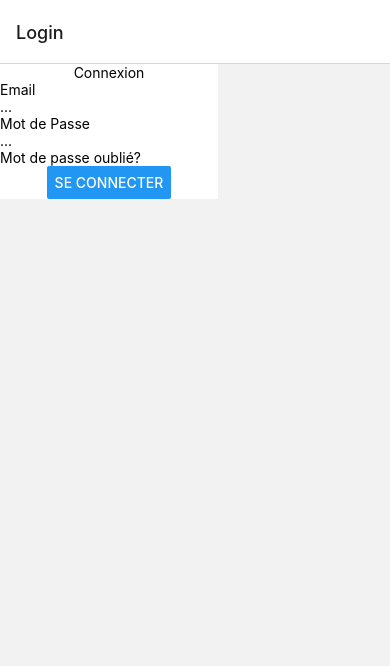
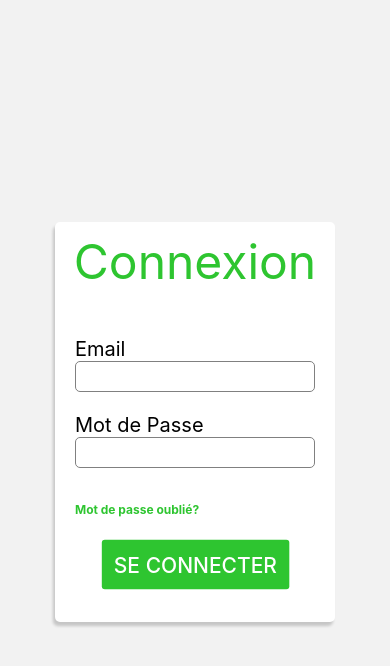
Before and after one commit to augcolas/MonVehiculeInfo, a React Native app in the folder front/: screen /Login in a window 390 px wide. Shown: the top 666 px of the page. Built offline with nearby package versions, Linux system fonts and the light colour scheme.

Commit message:
style login & spinner

```diff
--- a/front/components/loginForm.js
+++ /dev/null
@@ -1,126 +0,0 @@
-import { StyleSheet, Text, TextInput, View, Button } from "react-native";
-import { React, useEffect, useState } from "react";
-import { checkPassword, getUserByEmail, getUsers } from "../services/user.service";
-import { useAuth } from "../context/Auth";
-
-export default function LoginForm() {
-
-  const [email, setEmail] = useState("");
-  const [password, setPassword] = useState("");
-  const [error, setError] = useState();
-  const [passwordCheck, setPasswordCheck] = useState("");
-
-  const { logIn } = useAuth();
-
-  async function logUser(e) {
-    e.preventDefault();
-    try {
-      const user = await getUserByEmail(email);
-      if (user) {
-        const res = await checkPassword(user.id, password);
-        if (res.result === true) {
-          logIn(user);
-        } else {
-          setError('Le mot de passe est incorrect')
-        }
-      }
-    } catch (e) {
-      setError("L'utilisateur n'existe pas")
-    }
-  }
-
-
-  return (
-    <View style={styles.form}>
-
-      <View>
-        <Text>Connexion</Text>
-      </View>
-
-      <View>
-        <Text>Email</Text>
-        <TextInput
-          isRequired
-          placeholder={"..."}
-          onChangeText={(email) => setEmail(email)}
-          value={email}
-        ></TextInput>
-      </View>
-
-      <View>
-        <Text>Mot de Passe</Text>
-        <TextInput
-          isRequired
-          placeholder={"..."}
-          secureTextEntry={true}
-          onChangeText={(password) => setPassword(password)}
-          value={password}
-        ></TextInput>
-        <Text >Mot de passe oublié?</Text>
-        {error && (<Text>{error}</Text>)}
-      </View>
-
-      <Button title="Se Connecter" onPress={logUser} />
-
-    </View>
-  );
-}
-
-
-
-const styles = StyleSheet.create({
-  form: {
-    margin: 0,
-    position: "absolute",
-    backgroundColor: "#ffffff",
-    alignItems: "center",
-  },
-});
-
-/*
-  title: {
-    fontSize: "3em",
-    fontStyle: "bold",
-    marginBottom: "6vh",
-    color: "#180033",
-    fontFamily: "Helvetica Neue",
-  },
-  container: {
-    marginBottom: "2em",
-    minWidth: "100%",
-  },
-  subtitle: {
-    fontSize: "1.5em",
-    color: "#180033",
-    fontFamily: "Helvetica Neue",
-  },
-  field: {
-    fontSize: "1em",
-    backgroundColor: "#ececec",
-    padding: "2px",
-    paddingHorizontal: "5px",
-    width: "auto",
-    marginBottom: "0.5em",
-    borderRadius: "5px",
-  },
-  pwd: {
-    marginBottom: "4em",
-    fontStyle: "italic",
-    textAlign: "center",
-    fontFamily: "Helvetica Neue",
-  },
-  error: {
-    color: 'red'
-  },
-  submit: {
-    maxWidth: "60%",
-    color: "white",
-    backgroundColor: "#58A1D9",
-    border: "1px solid white",
-    borderRadius: "5px",
-    padding: "0.8em",
-    textAlign: "center",
-    alignSelf: "center",
-    fontFamily: "Helvetica Neue",
-  },
-  */
--- a/front/mainApp.js
+++ b/front/mainApp.js
@@ -28,7 +28,7 @@ export default function MainApp() {
             {isLoggedIn && <Tabs></Tabs>}
             {!isLoggedIn &&
                 <Stack.Navigator>
-                    <Stack.Screen name="Login" component={LoginScreen}/>
+                    <Stack.Screen options={{headerShown: false}} name="Login" component={LoginScreen}/>
                 </Stack.Navigator>
             }
        </>)
--- a/front/screens/Auth/LoginScreen.js
+++ b/front/screens/Auth/LoginScreen.js
@@ -1,26 +1,146 @@
-import React from "react";
-import {Button, StyleSheet, Text, View} from "react-native";
+import {ActivityIndicator, Button, StyleSheet, Text, TextInput, View} from "react-native";
 import {useAuth} from "../../context/Auth";
-import LoginForm from "../../components/loginForm";
+import {useState} from "react";
+import {checkPassword, getUserByEmail} from "../../services/user.service";
+import Spinner from 'react-native-loading-spinner-overlay';
 
 export default function LoginScreen() {
-    const {logIn, logout} = useAuth();
+
+    const [email, setEmail] = useState("");
+    const [password, setPassword] = useState("");
+    const [error, setError] = useState();
+    const [loading, setLoading] = useState(false);
+
+    const {logIn} = useAuth();
+
+    async function logUser(e) {
+        e.preventDefault();
+        try {
+            setLoading(true);
+            const user = await getUserByEmail(email);
+            if (user) {
+                const res = await checkPassword(user.id, password);
+                if (res.result === true) {
+                    logIn(user);
+                } else {
+                    setLoading(false);
+                    setError('Le mot de passe est incorrect')
+                }
+            }
+        } catch (e) {
+            setLoading(false);
+            setError("L'utilisateur n'existe pas")
+        }
+    }
 
 
-    const handleLoginPress = () => {
-        logIn({name: "MONCACA", email:"MON BEBE"});
-    };
+    return (
 
-    return (
         <View style={styles.container}>
-            <LoginForm></LoginForm>
-            {/*<Button title="Se connecter" onPress={handleLoginPress}/>*/}
+            {loading && <ActivityIndicator size='large' color='#000' style={styles.activityIndicator} /> }
+            <View style={styles.container_login}>
+                <Text style={styles.title}>Connexion</Text>
+                {error && (<Text style={styles.error}>{error}</Text>)}
+                <View style={styles.container_inputs}>
+                    <View style={styles.input}>
+                        <Text style={styles.label}>Email</Text>
+                        <TextInput
+                            style={styles.textInput}
+                            isRequired
+                            onChangeText={(email) => setEmail(email)}
+                            value={email}
+                            editable={!loading}
+                        ></TextInput>
+                    </View>
+                    <View style={styles.input}>
+                        <Text style={styles.label}>Mot de Passe</Text>
+                        <TextInput style={styles.textInput}
+                                   isRequired
+                                   secureTextEntry={true}
+                                   onChangeText={(password) => setPassword(password)}
+                                   value={password}
+                                   editable={!loading}
+                        ></TextInput>
+                    </View>
+                    <Text style={styles.forgotPassword}>Mot de passe oublié?</Text>
+                </View>
+
+
+
+                <View style={styles.container_buttons}>
+                    <Button color={"#2ec530"} title="Se Connecter" onPress={logUser}/>
+                </View>
+            </View>
         </View>
     );
 }
 
+
 const styles = StyleSheet.create({
     container: {
-        backgroundColor: "#000"
-    }
+        height: "100%",
+        display: "flex",
+        alignItems: "center",
+        justifyContent: "center"
+    },
+    container_login: {
+        backgroundColor: "#fff",
+        borderRadius: 5,
+        display: "flex",
+        alignItems: "center",
+        padding: 10,
+        height: 400,
+        width: 280,
+        shadowOffset: {width: -2, height: 4},
+        shadowColor: '#171717',
+        shadowOpacity: 0.2,
+        shadowRadius: 3,
+    },
+    container_inputs: {
+        flex: 2,
+        display: "flex"
+    },
+    container_buttons: {
+        flex: 1,
+        display: "flex",
+        justifyContent: "center",
+        transform: ([{scale: 1.5}])
+    },
+    title: {
+        flex: 1,
+        color: "#2ec530",
+        fontSize: 48
+    },
+    label: {
+        fontSize: 20
+    },
+    input: {
+        flex: 1,
+        display: "flex",
+        justifyContent: "center",
+        width: 240
+    },
+    textInput: {
+        borderWidth: 1,
+        borderRadius: 5,
+        borderColor: "#808080",
+        padding: 6
+    },
+    forgotPassword: {
+        marginTop: 24,
+        fontSize: 12,
+        color: "#2ec530",
+        fontWeight: "700"
+    },
+    error:{
+        color: "#f00",
+        fontSize: 16
+    },
+    activityIndicator: {
+        position: "absolute",
+        top: 50,
+        bottom: 50,
+        zIndex: 99,
+        transform: [{ scale: 2 }],
+    },
 });
```
Also changed, not shown: front/screens/userProfileScreen.js (deleted, +0 -26 lines).
